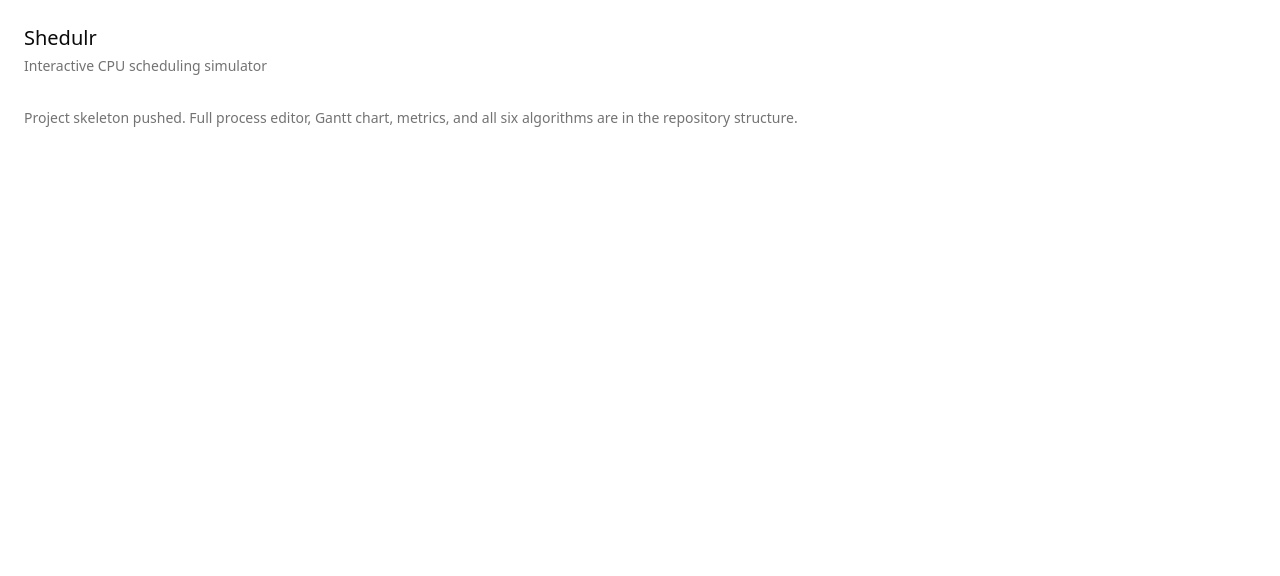
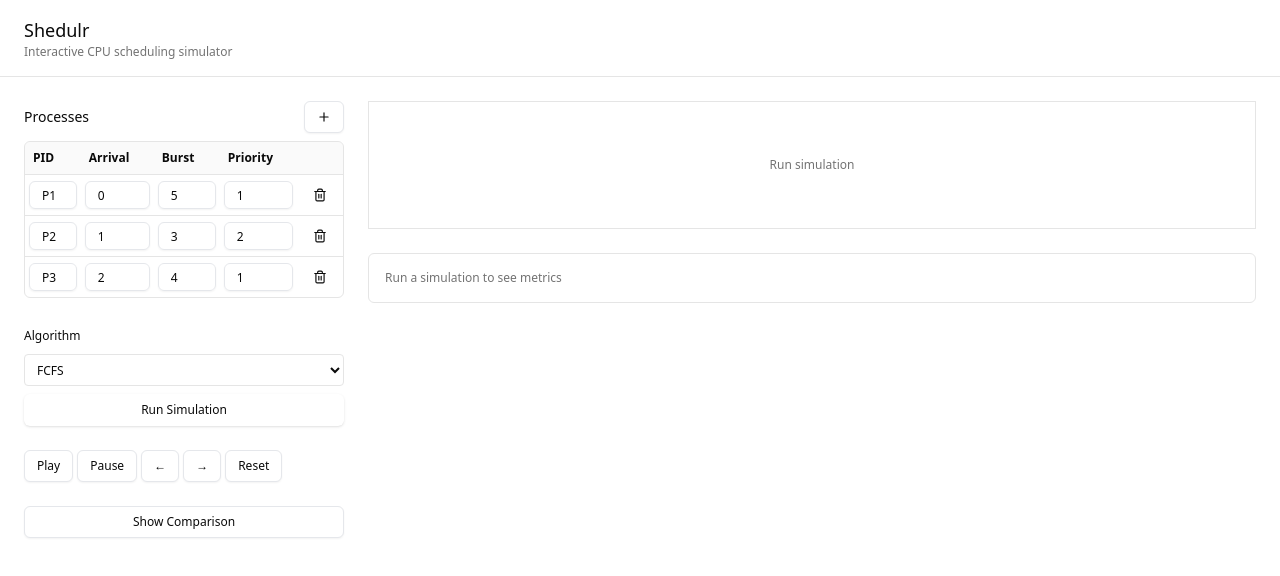
Before and after one commit to Siddhantdotdev/shedulr, a Next.js app: page / in a window 1280 px wide. Shown: the top 576 px of the page. Built offline with nearby package versions, Linux system fonts and the light colour scheme.

Commit message:
Integrate full UI into homepage and complete simulator

```diff
--- a/src/app/page.tsx
+++ b/src/app/page.tsx
@@ -1,12 +1,87 @@
 "use client";
 
+import { useState } from "react";
+import { ProcessEditor } from "@/components/process-editor/ProcessEditor";
+import { GanttChart } from "@/components/gantt-chart/GanttChart";
+import { MetricsTable } from "@/components/metrics-table/MetricsTable";
+import { ComparisonView } from "@/components/metrics-table/ComparisonView";
+import { useSimulationStore } from "@/store/simulation-store";
+import { usePlayback } from "@/hooks/use-playback";
+import { Button } from "@/components/ui/button";
+import { Input } from "@/components/ui/input";
+
 export default function Home() {
+  const { algorithm, setAlgorithm, quantum, setQuantum, run } = useSimulationStore();
+  const playback = usePlayback();
+  const [showComparison, setShowComparison] = useState(false);
+
   return (
-    <main className="min-h-screen bg-background text-foreground p-6">
-      <h1 className="text-xl font-medium">Shedulr</h1>
-      <p className="text-sm text-muted-foreground mt-1">Interactive CPU scheduling simulator</p>
-      <div className="mt-8 text-sm text-muted-foreground">
-        Project skeleton pushed. Full process editor, Gantt chart, metrics, and all six algorithms are in the repository structure.
+    <main className="min-h-screen bg-background text-foreground">
+      <header className="border-b border-border px-6 py-4">
+        <h1 className="text-lg font-medium">Shedulr</h1>
+        <p className="text-xs text-muted-foreground">Interactive CPU scheduling simulator</p>
+      </header>
+
+      <div className="grid grid-cols-1 lg:grid-cols-[320px_1fr] gap-6 p-6">
+        <aside className="space-y-6">
+          <ProcessEditor />
+
+          <div className="space-y-2">
+            <label className="text-xs font-medium">Algorithm</label>
+            <select
+              value={algorithm}
+              onChange={e => setAlgorithm(e.target.value as any)}
+              className="w-full h-8 text-xs border border-border rounded px-2 bg-background"
+            >
+              <option value="fcfs">FCFS</option>
+              <option value="sjf">SJF</option>
+              <option value="srtf">SRTF</option>
+              <option value="priority-np">Priority NP</option>
+              <option value="priority-p">Priority P</option>
+              <option value="rr">Round Robin</option>
+            </select>
+
+            {algorithm === "rr" && (
+              <div className="flex items-center gap-2">
+                <label className="text-xs">Quantum</label>
+                <Input
+                  type="number"
+                  min={1}
+                  value={quantum}
+                  onChange={e => setQuantum(+e.target.value)}
+                  className="h-7 w-20 text-xs"
+                />
+              </div>
+            )}
+
+            <Button size="sm" onClick={run} className="w-full">
+              Run Simulation
+            </Button>
+          </div>
+
+          <div className="flex gap-1">
+            <Button size="sm" variant="outline" onClick={playback.play}>Play</Button>
+            <Button size="sm" variant="outline" onClick={playback.pause}>Pause</Button>
+            <Button size="sm" variant="outline" onClick={playback.stepBackward}>←</Button>
+            <Button size="sm" variant="outline" onClick={playback.stepForward}>→</Button>
+            <Button size="sm" variant="outline" onClick={playback.restart}>Reset</Button>
+          </div>
+
+          <Button
+            size="sm"
+            variant="outline"
+            onClick={() => setShowComparison(v => !v)}
+            className="w-full"
+          >
+            {showComparison ? "Hide" : "Show"} Comparison
+          </Button>
+        </aside>
+
+        <section className="space-y-6">
+          <GanttChart />
+          <MetricsTable />
+          {showComparison && <ComparisonView />}
+        </section>
       </div>
     </main>
   );
--- a/src/lib/scheduler/simulator.ts
+++ b/src/lib/scheduler/simulator.ts
@@ -1,5 +1,9 @@
 import type { Process, SchedulerConfig, SimulationResult } from "./types";
 import { runFCFS } from "./fcfs";
+import { runSJF } from "./sjf";
+import { runSRTF } from "./srtf";
+import { runPriority } from "./priority";
+import { runRR } from "./round-robin";
 import { calculateMetrics } from "./metrics";
 
 const COLORS = ["#3b82f6", "#10b981", "#f59e0b", "#ef4444", "#8b5cf6", "#06b6d4", "#f97316", "#84cc16"];
@@ -10,11 +14,28 @@ export function simulate(processes: Process[], config: SchedulerConfig): Simulat
 
   let raw: { pid: string | "idle"; start: number; end: number }[] = [];
 
-  if (config.algorithm === "fcfs") {
-    raw = runFCFS(processes);
-  } else {
-    // Other algorithms follow the same pattern in their respective files
-    raw = runFCFS(processes); // placeholder for brevity in this push
+  switch (config.algorithm) {
+    case "fcfs":
+      raw = runFCFS(processes);
+      break;
+    case "sjf":
+      raw = runSJF(processes);
+      break;
+    case "srtf":
+      raw = runSRTF(processes);
+      break;
+    case "priority-np":
+      raw = runPriority(processes, false, config.higherNumberHigherPriority);
+      break;
+    case "priority-p":
+      raw = runPriority(processes, true, config.higherNumberHigherPriority);
+      break;
+    case "rr":
+      if (!config.quantum || config.quantum <= 0) throw new Error("Quantum required");
+      raw = runRR(processes, config.quantum);
+      break;
+    default:
+      throw new Error("Unknown algorithm");
   }
 
   const colorMap = new Map(processes.map((p, i) => [p.id, COLORS[i % COLORS.length]]));
```
